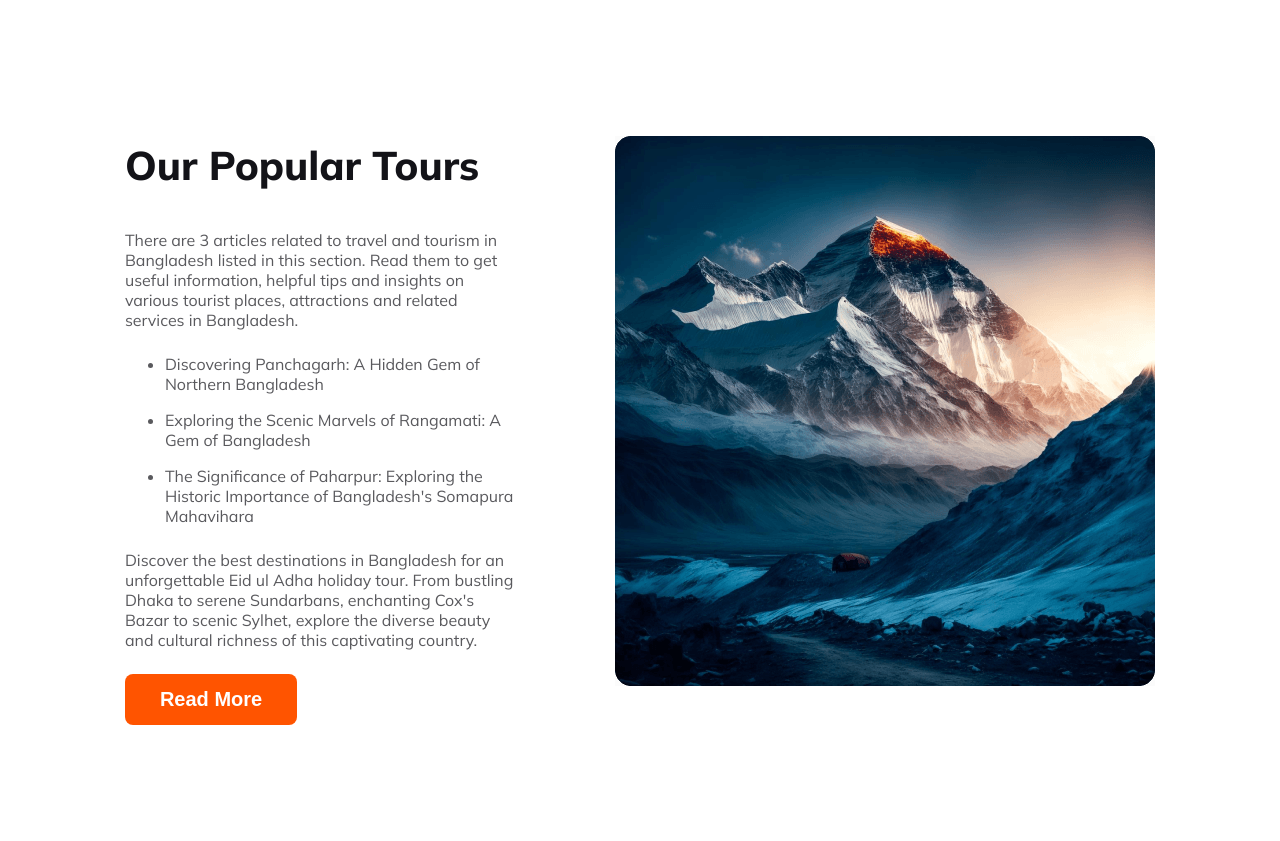
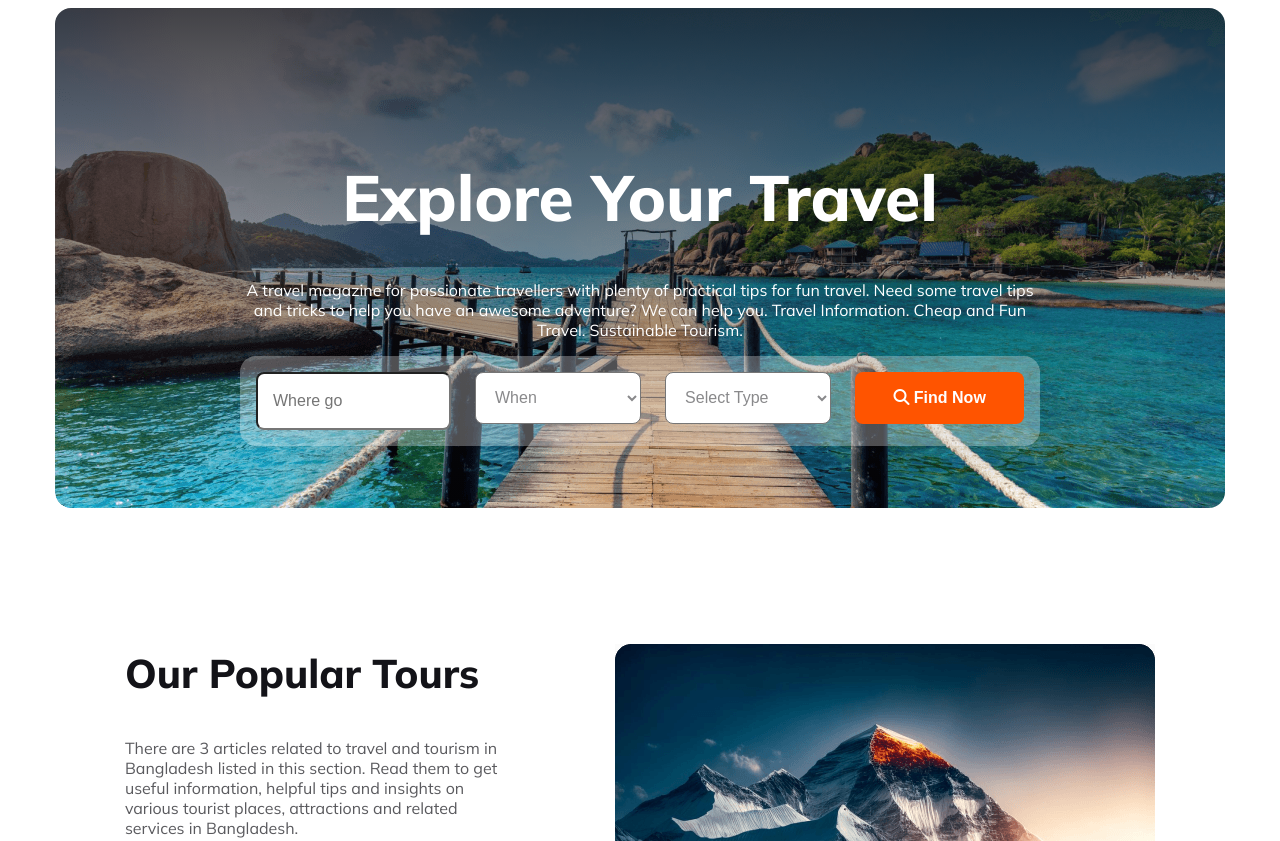
Before and after one commit to suvon4d/B9A2-Travel-website, a plain HTML site: page index.html in a window 1280 px wide. Shown: the top 841 px of the page. Drawn offline with Linux system fonts and the light colour scheme.

Commit message:
added baner section

```diff
--- a/index.html
+++ b/index.html
@@ -5,10 +5,36 @@
     <meta name="viewport" content="width=device-width, initial-scale=1.0">
     <title>B9A2-Travel-website</title>
     <link rel="stylesheet" href="style/style.css">
+    <script src="https://kit.fontawesome.com/d7b7563d24.js" crossorigin="anonymous"></script>
 </head>
 <body>
     <header>
+        <nav>
 
+        </nav>
+        <div class="baner">
+           <div class="baner-section">
+            <h1 class="baner-heading">Explore Your Travel</h1>
+            <p class="baner-description">A travel magazine for passionate travellers with plenty of practical tips for fun travel. Need some travel tips and tricks to help you have an awesome adventure? We can help you. Travel Information. Cheap and Fun Travel. Sustainable Tourism.</p>
+            <div class="baner-form">
+                <form action="#">
+                    <input type="text" name="#"
+                    placeholder="Where go">
+                    <select required>
+                        <option value="" disabled selected hidden>When</option>
+                        <option value="0">#</option>
+                        <option value="1">#</option>
+                    </select>
+                    <select required>
+                        <option value="" disabled selected hidden>Select Type</option>
+                        <option value="0">#</option>
+                        <option value="1">#</option>
+                    </select>
+                    <button class="primary-button baner-button"><i class="fa-solid fa-magnifying-glass"></i>  Find Now</button>
+                </form>
+            </div>
+           </div>
+        </div>
     </header>
     <main>
         <div class="populer-section">
@@ -22,7 +48,7 @@
                     <li>The Significance of Paharpur: Exploring the Historic Importance of Bangladesh's Somapura Mahavihara</li>
                 </ul>
                 <p class="section-descripton">Discover the best destinations in Bangladesh for an unforgettable Eid ul Adha holiday tour. From bustling Dhaka to serene Sundarbans, enchanting Cox's Bazar to scenic Sylhet, explore the diverse beauty and cultural richness of this captivating country.</p>
-                <button>Read More</button>
+                <button class="primary-button">Read More</button>
             </div>
             <div class="populer-section-image">
                 <img src="Images/Rectangle 4.png" alt="#">
--- a/style/style.css
+++ b/style/style.css
@@ -6,6 +6,16 @@ body{
 main{
     max-width: 81.5%;
     margin: 0px auto;
+}
+.primary-button{
+    color: #FFF;
+    /* text-align: center; */
+    font-size: 1.20rem;
+    font-weight: 800;
+    padding: 14px 35px;
+    border: 0px;
+    border-radius: 8px;
+    background-color: #FF5400;
 }
 .section-heading{
     color: #131318;
@@ -18,7 +28,55 @@ main{
     font-weight: 400;
     margin: 24px 0px;
 }
+/* baner-section related style */
 
+.baner{
+    width: 1170px;
+    height: 500px;
+    margin: 0px auto;
+    text-align: center;
+    border-radius: 16px;
+    background-image: linear-gradient(180deg, rgba(19, 19, 24, 0.80) 0%, rgba(19, 19, 24, 0.00) 100%),url(../Images/Group\ 13\ \(1\)\ \(1\).png);
+}
+.baner-section{
+    padding: 106px 185px;
+}
+.baner-heading{
+    color: #FFF;
+    font-size: 4rem;
+    font-weight: 800;
+}
+.baner-description{
+    color: #FFF;
+    text-align: center;
+    font-size: 1rem;
+    font-weight: 400;
+}
+.baner-form{
+    padding: 16px;
+    border-radius: 16px;
+    background-color: #ffffff4b;
+}
+.baner form{
+    display: flex;
+    justify-content: space-between;
+    gap: 24px;
+}
+.baner form input, select, button{
+    padding-left: 15px;
+    border-radius: 8px;
+    background-color: #FFF;
+    width: 174px;
+    height: 52px;
+    color: rgba(19, 19, 24, 0.50);
+    font-size: 16px;
+    font-weight: 400
+}
+.baner-button{
+    color: #FFF;text-align: center;
+    font-size: 1rem;
+    font-weight: 700
+}
 /* populer-section related style */
 .populer-section{
     margin: 100px auto;
@@ -36,22 +94,34 @@ main{
     font-weight: 400;
     margin-top: 16px;
 }
-.populer-section-content button{
-    color: #FFF;
-    text-align: center;
-    font-size: 1.25rem;
-    font-weight: 800;
-    padding: 14px 35px;
-    border: 0px;
-    border-radius: 8px;
-    background-color: #FF5400;
-}
 .populer-section-image{
     border-radius: 16px;
 }
 
 /* media query */
 @media screen and (max-width: 600px) {
+    .baner{
+        max-width: 400px;
+        min-height: 483px;
+        background-position: center;
+    }
+    .baner-section{
+        padding: 5px 5px;
+    }
+    .baner-heading{
+       font-size: 1.37rem;
+    }
+    .baner-description{
+        font-size: 0.87rem;
+    }
+    .baner form{
+        flex-direction: column;
+        align-items: center;
+        gap: 16px;
+    }
+    .baner form input, select, button{
+        width: 255px;
+    }
     .populer-section{
         flex-direction: column;
     }
@@ -59,5 +129,4 @@ main{
         max-width: 100%;
         margin: 0px auto;
     }
-
 }
```
